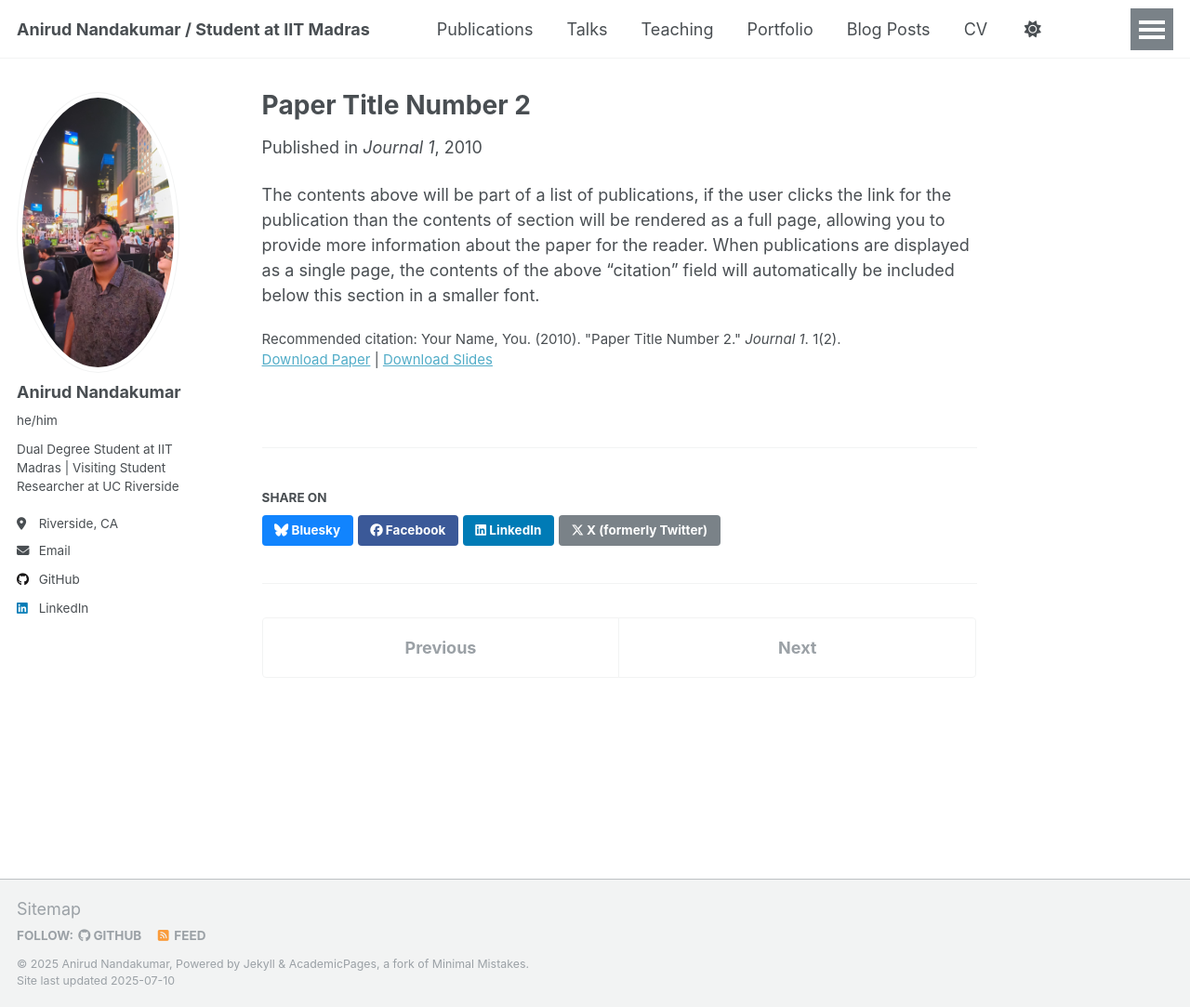
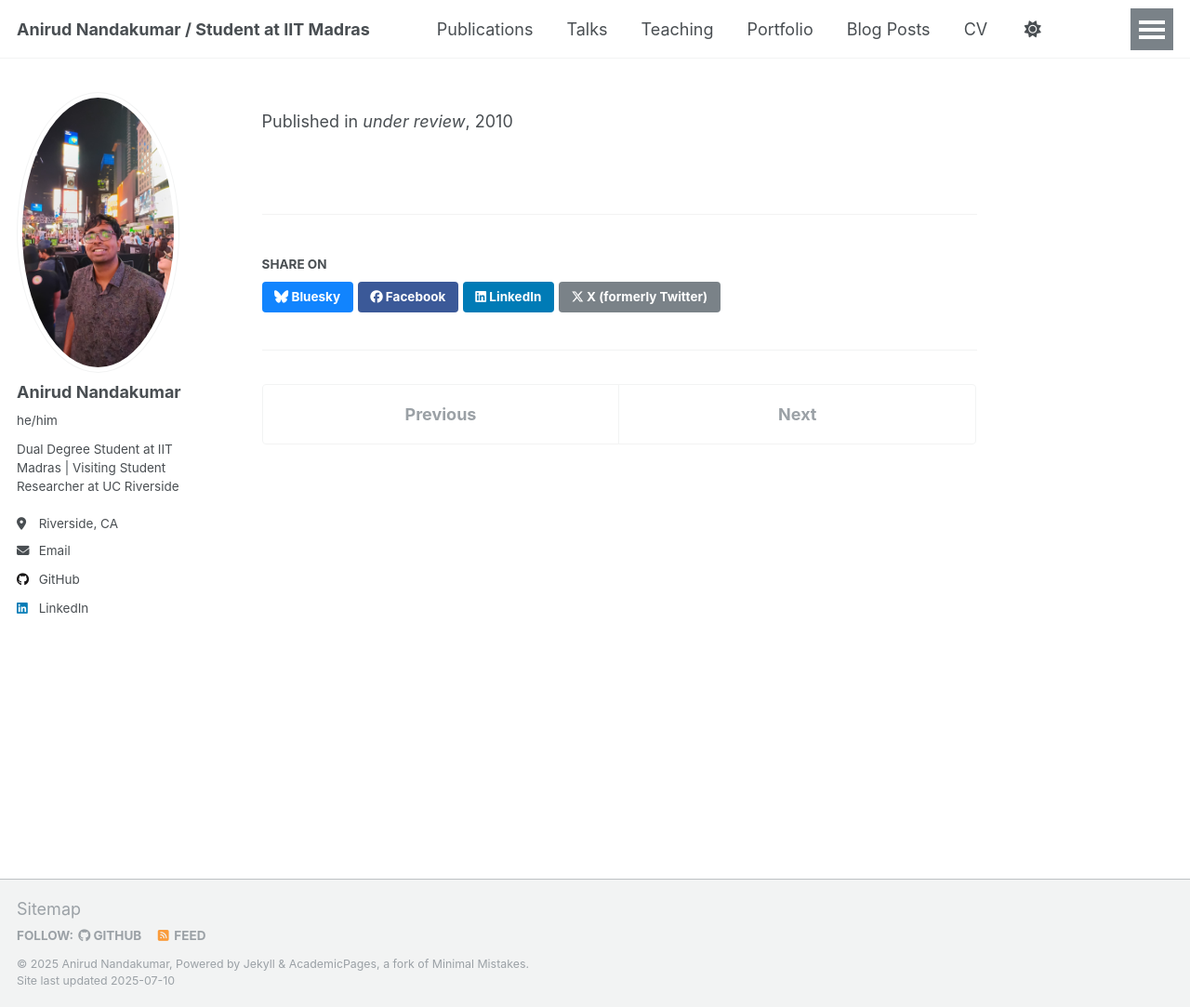
Before and after one commit to AnirudN/AnirudN.github.io, a Jekyll site: the page built from _publications/EVHDRNERF.md, in a window 1280 px wide and 1083 px high. Shown: the whole window at 93% size. Built offline with Jekyll 4.4.1, drawn with Linux system fonts in a browser that asks for light colours; a script that is not in the unit is left out.

Commit message:
Update EVHDRNERF.md

```diff
--- a/_publications/EVHDRNERF.md
+++ b/_publications/EVHDRNERF.md
@@ -1,14 +1,12 @@
 ---
-title: "Paper Title Number 2"
+title: ""
 collection: publications
 category: manuscripts
 permalink: /publication/EVHDRNERF
-excerpt: 'This paper is about the number 2. The number 3 is left for future work.'
+excerpt: 'Events Data Guided Deblurring and HDR Novel View Synthesis'
 date: 2010-10-01
-venue: 'Journal 1'
-slidesurl: 'http://academicpages.github.io/files/slides2.pdf'
-paperurl: 'http://academicpages.github.io/files/paper2.pdf'
-citation: 'Your Name, You. (2010). &quot;Paper Title Number 2.&quot; <i>Journal 1</i>. 1(2).'
+venue: 'under review'
+#slidesurl: 'http://academicpages.github.io/files/slides2.pdf'
+#paperurl: 'http://academicpages.github.io/files/paper2.pdf'
+#citation: 'Your Name, You. (2010). &quot;Paper Title Number 2.&quot; <i>Journal 1</i>. 1(2).'
 ---
-
-The contents above will be part of a list of publications, if the user clicks the link for the publication than the contents of section will be rendered as a full page, allowing you to provide more information about the paper for the reader. When publications are displayed as a single page, the contents of the above "citation" field will automatically be included below this section in a smaller font.
```
